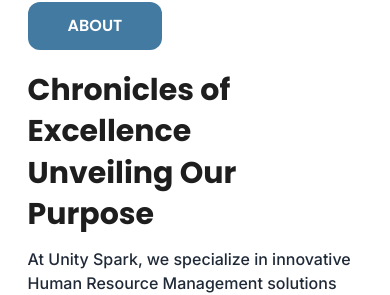
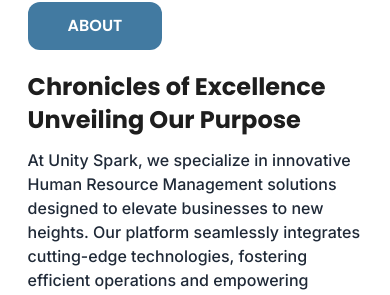
Before and after one commit to mursalinmirme/unity-spark, a React (Vite) app: page /about-us in a window 390 px wide. Shown: the part 544-839 px from the top of the page. Built offline with nearby package versions, Linux system fonts and the light colour scheme.

Commit message:
I have solve about page responsive problem

```diff
--- a/src/pages/components/AboutUsComponents/Banner.jsx
+++ b/src/pages/components/AboutUsComponents/Banner.jsx
@@ -5,7 +5,7 @@ const Banner = () => {
         <p className="bg-[#427aa1] text-center py-3 px-10 rounded-xl text-white font-semibold inline-block">
           ABOUT
         </p>
-        <h2 className="text-3xl lg:text-4xl font-bold leading-snug text-[#1E1E1E] mt-5">
+        <h2 className="text-2xl lg:text-4xl font-bold leading-snug text-[#1E1E1E] mt-5">
           Chronicles of Excellence <br /> Unveiling Our Purpose
         </h2>
         <p className="font-inter text-base lg:text-base font-medium leading-normal mt-3 lg:pr-10">
@@ -14,7 +14,7 @@ const Banner = () => {
       </div>
       <div className="lg:flex-1">
         <div className="relative w-full h-80">
-        <div className="w-2/3 md:w-2/5 lg:w-1/2 h-56 md:h-60 lg:h-72 border-4 border-[rgb(36,132,121)] absolute z-0 top-8 lg:top-5 left-20 md:left-60 lg:left-40 rounded-3xl"></div>
+        <div className="w-2/3 md:w-2/5 lg:w-1/2 h-56 md:h-60 lg:h-72 border-4 border-[rgb(36,132,121)] absolute z-0 top-8 lg:top-5 left-14 md:left-60 lg:left-40 rounded-3xl"></div>
         <img
           className="absolute -top-10 md:-top-12 lg:-top-10 w-60 md:w-auto right-0 md:right-16 lg:right-0 z-30"
           src="https://i.ibb.co/SVVRSCJ/banner-1.png"
```
